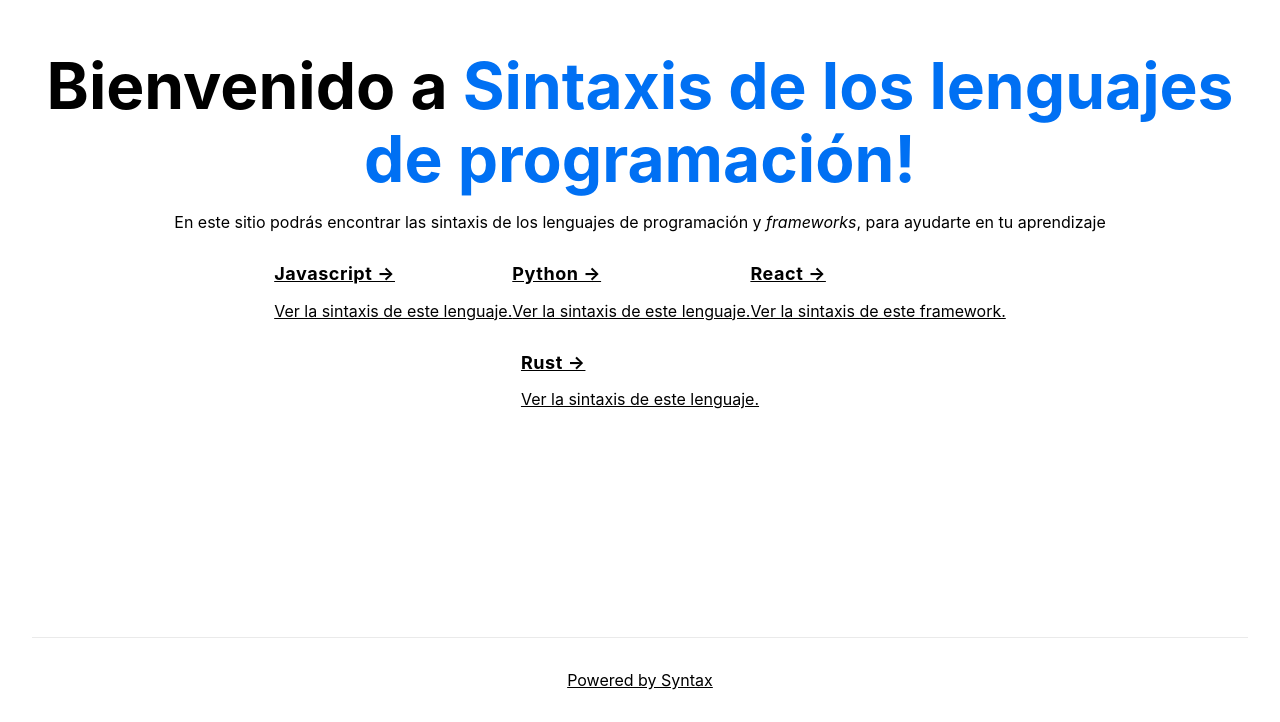
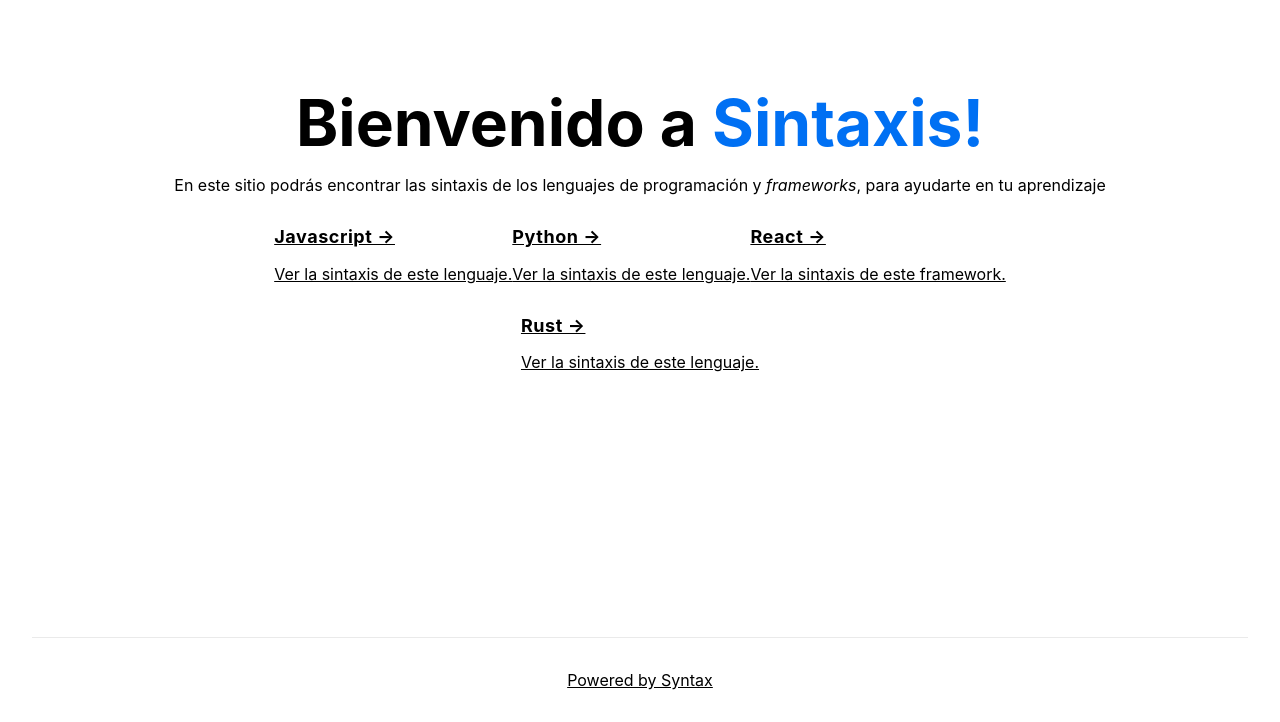
Before and after one commit to sebaiturravaldes/lasintaxis.com, a Next.js app: page / in a window 1280 px wide. Shown: the part 163-885 px from the top of the page. Built offline with nearby package versions, Linux system fonts and the light colour scheme.

Commit message:
implement Layout

```diff
--- a/pages/_app.js
+++ b/pages/_app.js
@@ -1,7 +1,12 @@
+import Layout from '../src/components/Layout'
 import '../styles/globals.css'
 
 function MyApp({ Component, pageProps }) {
-  return <Component {...pageProps} />
+  return (
+    <Layout>
+      <Component {...pageProps} />
+    </Layout>
+  )
 }
 
 export default MyApp
--- a/pages/index.js
+++ b/pages/index.js
@@ -1,20 +1,12 @@
-import Head from 'next/head'
 import Link from 'next/link'
 import styles from '../styles/Home.module.css'
 
 export default function Home() {
   return (
     <div className={styles.container}>
-      <Head>
-        <title>Sintaxis de los lenguajes de programación</title>
-        <meta name="description" content="Sintaxis de los lenguajes de programación" />
-        <link rel="icon" href="/favicon.ico" />
-        <meta name="google" content="notranslate" />
-      </Head>
-
       <main className={styles.main}>
         <h1 className={styles.title}>
-          Bienvenido a <a>Sintaxis de los lenguajes de programación!</a>
+          Bienvenido a <a>Sintaxis!</a>
         </h1>
 
         <p className="description">
--- /dev/null
+++ b/src/components/Layout/index.js
@@ -0,0 +1,16 @@
+import Head from 'next/head'
+
+export default function Layout({ children }) {
+  return (
+    <>
+      <Head>
+        <title>Sintaxis de los lenguajes de programación</title>
+        <meta name="description" content="Sintaxis de los lenguajes de programación" />
+        <link rel="icon" href="/favicon.ico" />
+        <meta name="google" content="notranslate" />
+      </Head>
+
+      {children}
+    </>
+  )
+}
```
